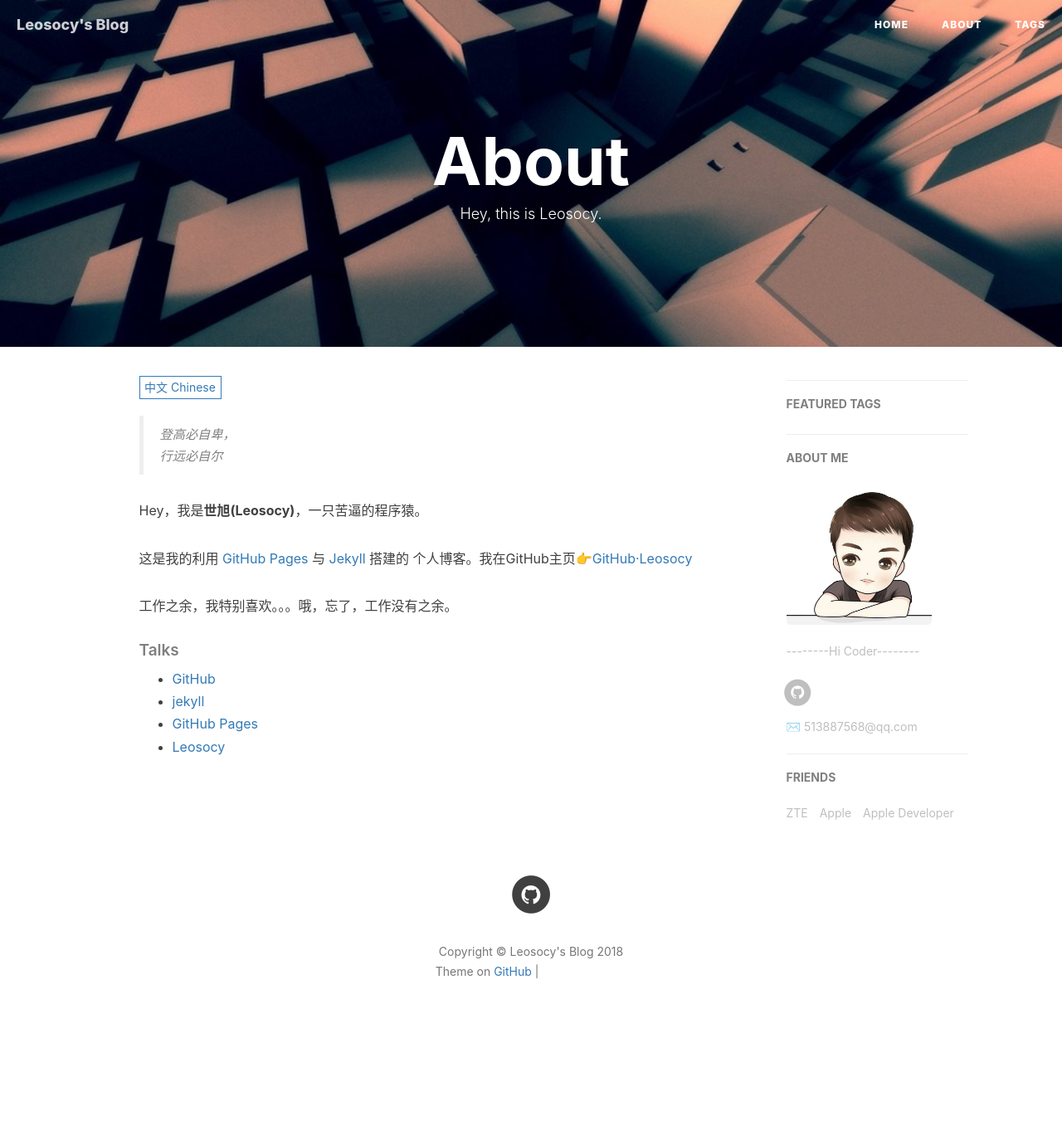
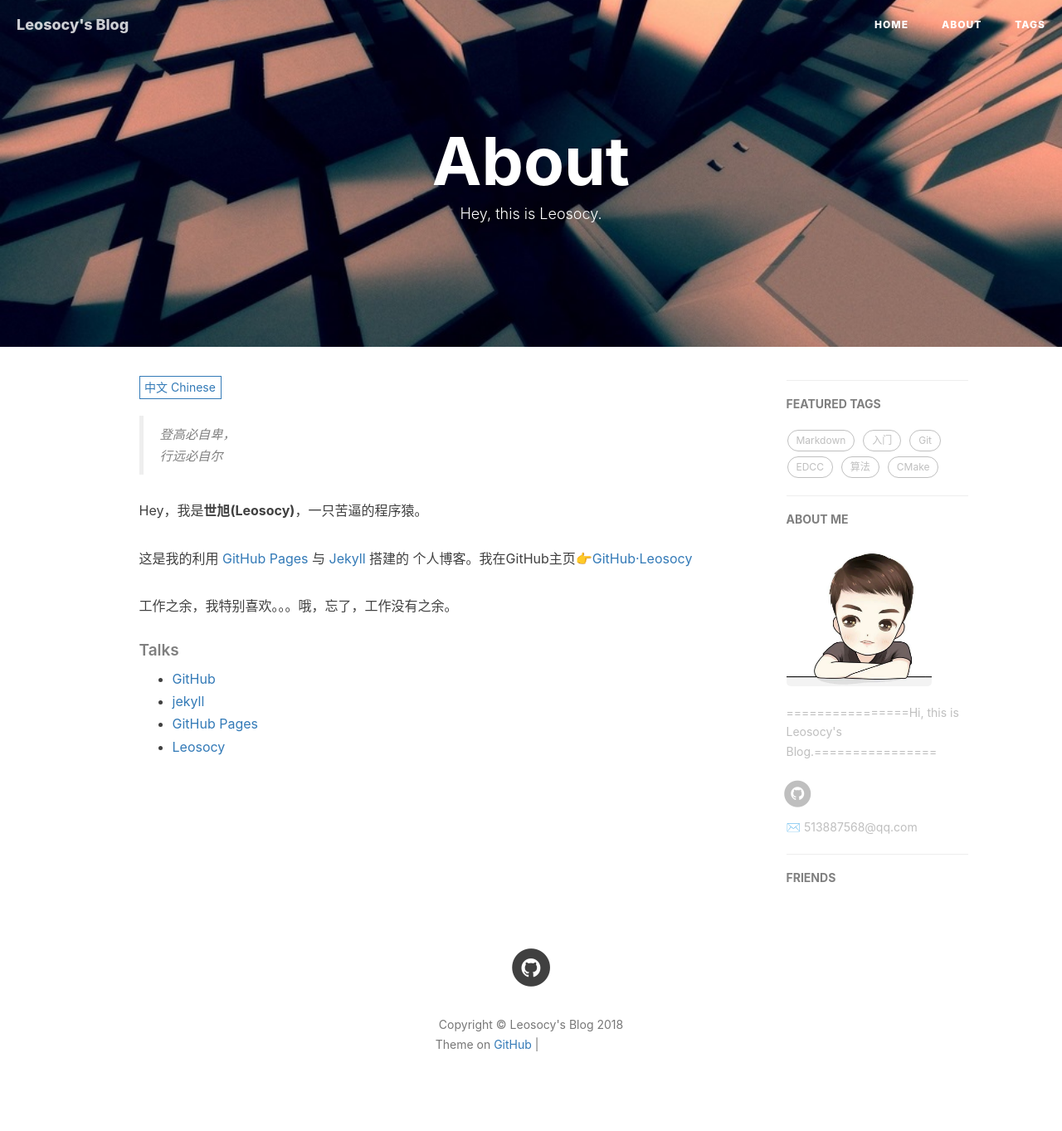
Before and after one commit to freelandy/leosocy.github.io, a Jekyll site: the page built from about.html, in a window 1280 px wide. Shown: the whole page at 83% size. Built offline with Jekyll 4.4.1, drawn with Linux system fonts in a browser that asks for light colours; nearby versions of some CDN libraries; comment, search, counter and statistics services are not loaded; before the commit the page ends 1275 px from its top, so only the background shows below that; grey boxes are pictures that could not be loaded.

Commit message:
rename some md

```diff
--- a/_config.yml
+++ b/_config.yml
@@ -3,7 +3,7 @@
 SEOTitle: Leosocy的博客 | Leosocy's Blog
 header-img: img/post-bg-home-black-2.jpg
 email: 513887568@qq.com
-description: "就老去吧，孤独别醒来。"
+description: "一个喜欢钻研、喜欢编码、喜欢折腾、对代码有执念的小coder。"
 keyword: "Leosocy, Leosocy's Blog, Liu shixu, CCN, DevOps, ZTE"
 url: "http://leosocy.github.io"          # your host, for absolute URL
 baseurl: ""      # for example, '/blog' if your blog hosted on 'host/blog'
@@ -11,7 +11,7 @@
 
 # Sidebar settings
 sidebar: true                           # whether or not using Sidebar.
-sidebar-about-description: "--------Hi Coder--------"
+sidebar-about-description: "================Hi, this is Leosocy's Blog.================"
 sidebar-avatar: /img/avatar-leosocy.jpg      # use absolute URL, seeing it's used in both `/` and `/about/`
 
 
@@ -85,14 +85,4 @@
 
 # Friends
 friends: [
-    {
-        title: "ZTE",
-        href: "http://www.zte.com.cn"
-    },{
-        title: "Apple",
-        href: "https://apple.com"
-    },{
-        title: "Apple Developer",
-        href: "https://developer.apple.com/"
-    }
 ]
```
Also changed, not shown: package.json (+6 -6 lines), _posts/2017-07-11-Markdown入门.md (renamed from _posts/Markdown入门.md), _posts/2017-07-21-Git指令整理.md (renamed from _posts/Git指令整理.md), _posts/2017-10-18-EDCC Algorithm.md (renamed from _posts/EDCC Algorithm.md), _posts/2018-04-04-CMake进阶学习.md (renamed from _posts/CMake进阶学习.md), _posts/2018-04-05-Google C++ Style.md (added), _posts/Google C++ Style.md (deleted).
